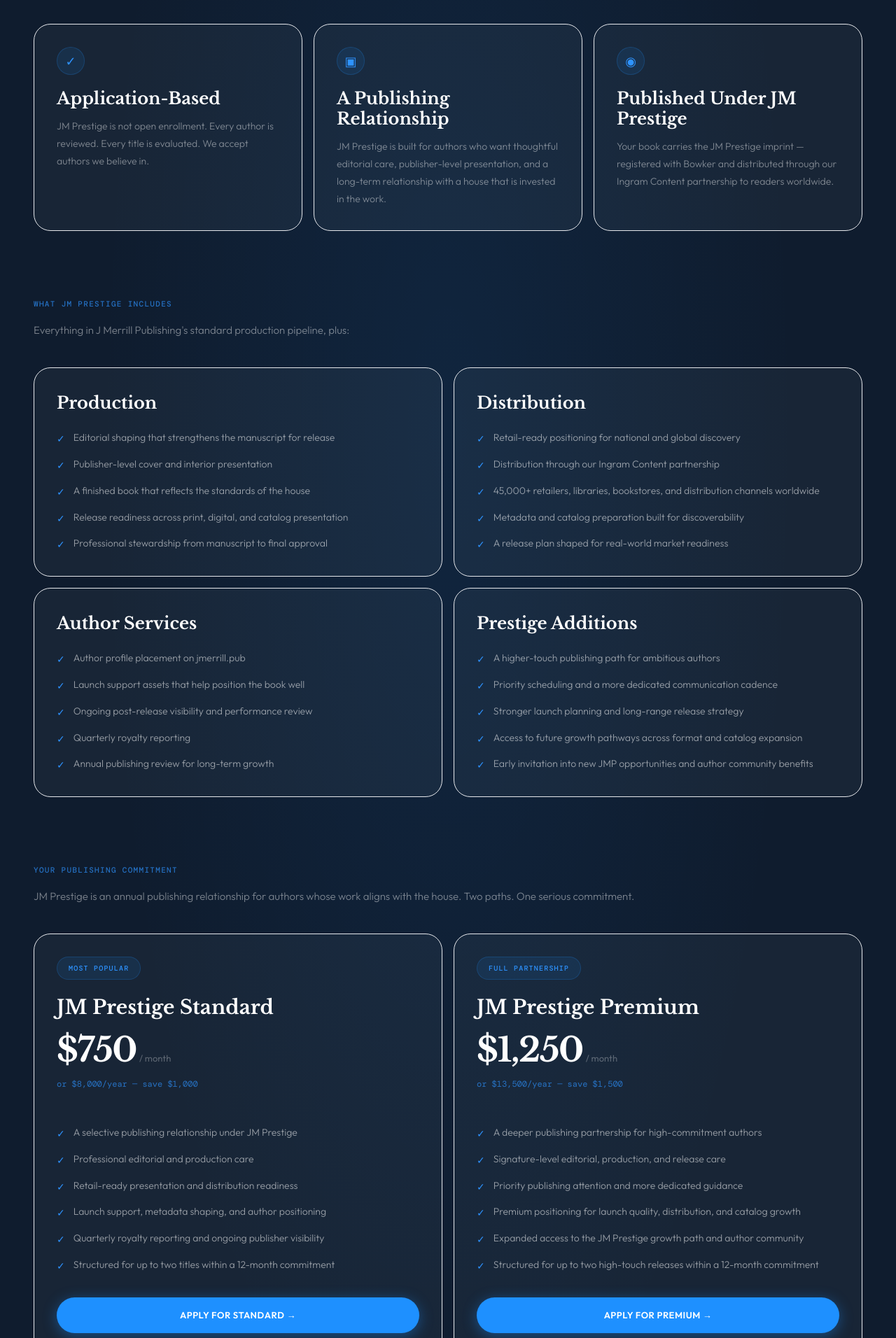
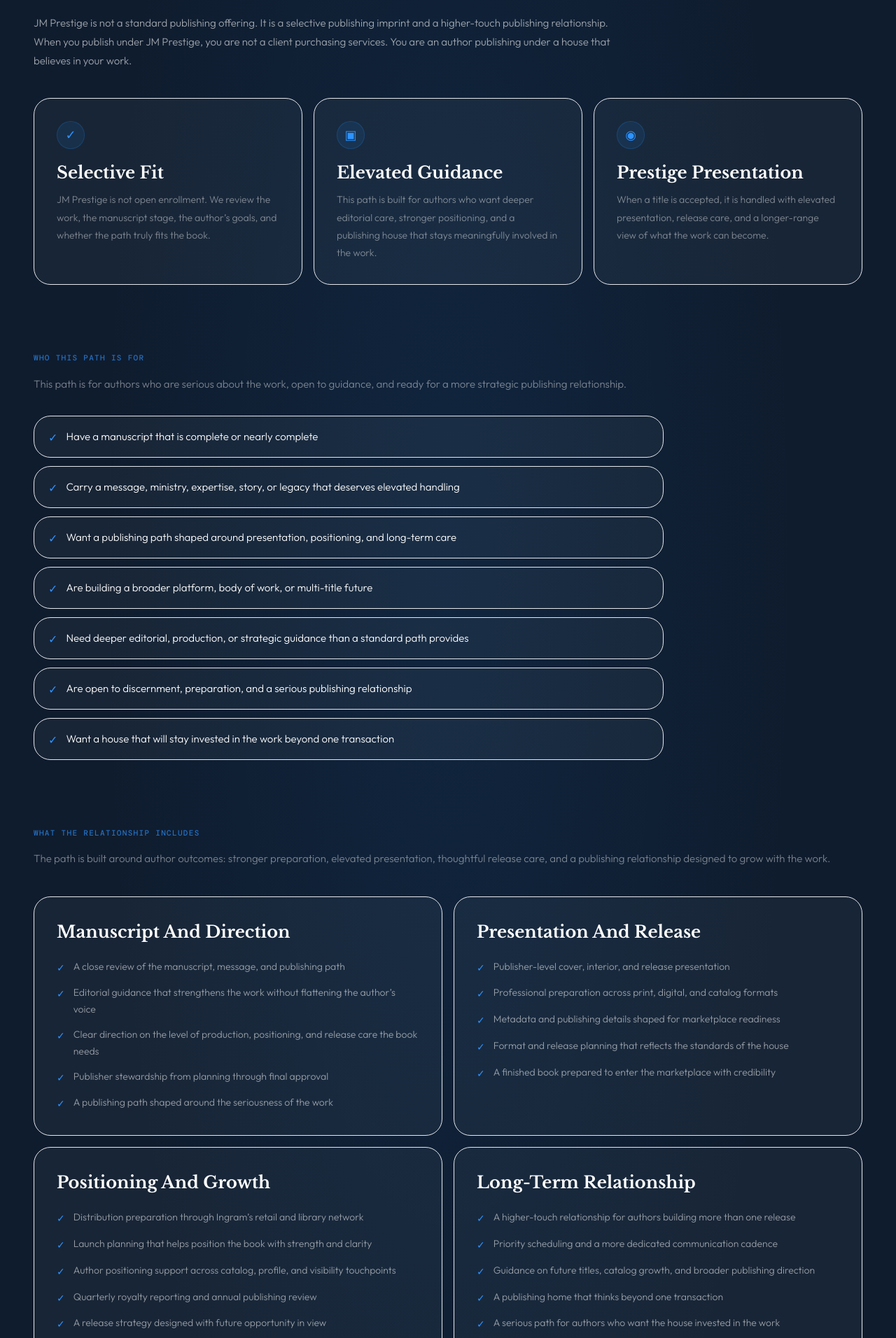
Before and after one commit to jmerrillorg/jmerrill-pub, a Next.js app: page /publishing-partner in a window 1280 px wide. Shown: the part 848-2760 px from the top of the page at 70% size. Built offline with nearby package versions, Linux system fonts and the light colour scheme.

Commit message:
Rewrite publishing partner page for author-first positioning

```diff
--- a/app/publishing-partner/page.tsx
+++ b/app/publishing-partner/page.tsx
@@ -2,67 +2,68 @@ import type { Metadata } from 'next'
 import Link from 'next/link'
 
 export const metadata: Metadata = {
-  title: 'JM Prestige — Application-Based Publishing Program | J Merrill Publishing',
-  description: "JM Prestige is J Merrill Publishing's selective annual publishing program. Two tiers starting at $750/month. Application required. Publisher-reviewed.",
+  title: 'JM Prestige — Selective Publishing Path | J Merrill Publishing',
+  description:
+    "JM Prestige is J Merrill Publishing's selective publishing path for serious work. Two tiers starting at $750/month. Application required. Publisher-reviewed.",
 }
 
 const distinctionCards = [
   {
     icon: '✓',
-    title: 'Application-Based',
-    body: 'JM Prestige is not open enrollment. Every author is reviewed. Every title is evaluated. We accept authors we believe in.',
+    title: 'Selective Fit',
+    body: 'JM Prestige is not open enrollment. We review the work, the manuscript stage, the author’s goals, and whether the path truly fits the book.',
   },
   {
     icon: '▣',
-    title: 'A Publishing Relationship',
-    body: "JM Prestige is built for authors who want thoughtful editorial care, publisher-level presentation, and a long-term relationship with a house that is invested in the work.",
+    title: 'Elevated Guidance',
+    body: 'This path is built for authors who want deeper editorial care, stronger positioning, and a publishing house that stays meaningfully involved in the work.',
   },
   {
     icon: '◉',
-    title: 'Published Under JM Prestige',
-    body: 'Your book carries the JM Prestige imprint — registered with Bowker and distributed through our Ingram Content partnership to readers worldwide.',
+    title: 'Prestige Presentation',
+    body: 'When a title is accepted, it is handled with elevated presentation, release care, and a longer-range view of what the work can become.',
   },
 ]
 
 const includedColumns = [
   {
-    title: 'Production',
+    title: 'Manuscript And Direction',
     items: [
-      'Editorial shaping that strengthens the manuscript for release',
-      'Publisher-level cover and interior presentation',
-      'A finished book that reflects the standards of the house',
-      'Release readiness across print, digital, and catalog presentation',
-      'Professional stewardship from manuscript to final approval',
+      'A close review of the manuscript, message, and publishing path',
+      'Editorial guidance that strengthens the work without flattening the author’s voice',
+      'Clear direction on the level of production, positioning, and release care the book needs',
+      'Publisher stewardship from planning through final approval',
+      'A publishing path shaped around the seriousness of the work',
     ],
   },
   {
-    title: 'Distribution',
+    title: 'Presentation And Release',
     items: [
-      'Retail-ready positioning for national and global discovery',
-      'Distribution through our Ingram Content partnership',
-      '45,000+ retailers, libraries, bookstores, and distribution channels worldwide',
-      'Metadata and catalog preparation built for discoverability',
-      'A release plan shaped for real-world market readiness',
+      'Publisher-level cover, interior, and release presentation',
+      'Professional preparation across print, digital, and catalog formats',
+      'Metadata and publishing details shaped for marketplace readiness',
+      'Format and release planning that reflects the standards of the house',
+      'A finished book prepared to enter the marketplace with credibility',
     ],
   },
   {
-    title: 'Author Services',
+    title: 'Positioning And Growth',
     items: [
-      'Author profile placement on jmerrill.pub',
-      'Launch support assets that help position the book well',
-      'Ongoing post-release visibility and performance review',
-      'Quarterly royalty reporting',
-      'Annual publishing review for long-term growth',
+      'Distribution preparation through Ingram’s retail and library network',
+      'Launch planning that helps position the book with strength and clarity',
+      'Author positioning support across catalog, profile, and visibility touchpoints',
+      'Quarterly royalty reporting and annual publishing review',
+      'A release strategy designed with future opportunity in view',
     ],
   },
   {
-    title: 'Prestige Additions',
+    title: 'Long-Term Relationship',
     items: [
-      'A higher-touch publishing path for ambitious authors',
+      'A higher-touch relationship for authors building more than one release',
       'Priority scheduling and a more dedicated communication cadence',
-      'Stronger launch planning and long-range release strategy',
-      'Access to future growth pathways across format and catalog expansion',
-      'Early invitation into new JMP opportunities and author community benefits',
+      'Guidance on future titles, catalog growth, and broader publishing direction',
+      'A publishing home that thinks beyond one transaction',
+      'A serious path for authors who want the house invested in the work',
     ],
   },
 ]
@@ -76,11 +77,11 @@ const pricingCards = [
     annual: 'or $8,000/year — save $1,000',
     features: [
       'A selective publishing relationship under JM Prestige',
-      'Professional editorial and production care',
-      'Retail-ready presentation and distribution readiness',
-      'Launch support, metadata shaping, and author positioning',
-      'Quarterly royalty reporting and ongoing publisher visibility',
-      'Structured for up to two titles within a 12-month commitment',
+      'Professional editorial, design, and production care for serious work',
+      'Release preparation shaped for presentation, discoverability, and readiness',
+      'Author positioning, launch support, and publisher guidance through the process',
+      'Quarterly royalty reporting and ongoing publishing visibility',
+      'A 12-month path structured for authors building intentional momentum',
     ],
     cta: 'Apply for Standard →',
   },
@@ -92,11 +93,11 @@ const pricingCards = [
     annual: 'or $13,500/year — save $1,500',
     features: [
       'A deeper publishing partnership for high-commitment authors',
-      'Signature-level editorial, production, and release care',
-      'Priority publishing attention and more dedicated guidance',
-      'Premium positioning for launch quality, distribution, and catalog growth',
-      'Expanded access to the JM Prestige growth path and author community',
-      'Structured for up to two high-touch releases within a 12-month commitment',
+      'Expanded editorial, production, and release attention for elevated work',
+      'Priority guidance, stronger consultation, and a more dedicated cadence',
+      'Prestige positioning for launch quality, marketplace presence, and long-range growth',
+      'Expanded access to the JM Prestige relationship and future publishing opportunities',
+      'A 12-month high-touch path for authors pursuing elevated presentation',
     ],
     cta: 'Apply for Premium →',
   },
@@ -104,17 +105,18 @@ const pricingCards = [
 
 const trustIndicators = [
   '📚 Bowker Registered Imprint',
-  '🌐 Ingram Content Distribution Partner',
-  '📖 45,000+ Global Distribution Points',
+  '🌐 Global distribution through Ingram’s retail and library network',
+  '✍️ Retained rights and author-centered publishing',
 ]
 
 const rightForYou = [
   'Have a manuscript that is complete or nearly complete',
-  'Are ready to invest in professional publishing — not just printing',
-  'Want their book in retail stores, libraries, and global distribution',
-  'Are building a platform, a brand, or a legacy — not just a book',
-  'Are committed to the full production process, not a shortcut',
-  'Want a publisher who will be invested in their success',
+  'Carry a message, ministry, expertise, story, or legacy that deserves elevated handling',
+  'Want a publishing path shaped around presentation, positioning, and long-term care',
+  'Are building a broader platform, body of work, or multi-title future',
+  'Need deeper editorial, production, or strategic guidance than a standard path provides',
+  'Are open to discernment, preparation, and a serious publishing relationship',
+  'Want a house that will stay invested in the work beyond one transaction',
 ]
 
 const acceptanceCriteria = {
@@ -159,8 +161,8 @@ export default function PublishingPartnerPage() {
             <span
               className="text-[11px] text-blue-400 font-medium tracking-[0.1em] uppercase"
               style={{ fontFamily: "'DM Mono', monospace" }}
-            >
-              JM Prestige — Now Accepting Applications
+          >
+              JM Prestige — Selective Application Path
             </span>
           </div>
 
@@ -174,12 +176,12 @@ export default function PublishingPartnerPage() {
               letterSpacing: '-0.03em',
             }}
           >
-            Publishing for authors<br />
-            who are ready.
+            A selective publishing path<br />
+            for serious work.
           </h1>
 
           <p className="text-[16px] font-light text-white/45 leading-[1.75] max-w-[720px] mx-auto">
-            JM Prestige is J Merrill Publishing&apos;s selective premium imprint — built for authors who are serious about their work, their release quality, and the legacy they are building.
+            Some books require more than a standard path to publication. JM Prestige is designed for authors whose work needs elevated care, strategic positioning, expanded guidance, and a publishing relationship built for more than one release.
           </p>
 
           <div className="mt-10 flex flex-col items-center gap-4">
@@ -195,16 +197,16 @@ export default function PublishingPartnerPage() {
               rel="noopener noreferrer"
               className="text-[14px] text-blue-400 border-b border-blue-400/30 pb-px hover:border-blue-400 transition-colors"
             >
-              Not sure yet? Start with a free consultation ↗
+              Talk with our publishing team ↗
             </a>
           </div>
         </section>
 
         <section className="mb-20 sm:mb-24">
           <div className="max-w-[860px] mb-10">
-            <SectionLabel>What Is JM Prestige</SectionLabel>
+            <SectionLabel>What Makes JM Prestige Different</SectionLabel>
             <p className="text-[15px] font-light leading-[1.8] text-white/60">
-              JM Prestige is not a standard publishing offering. It is a selective publishing imprint — the same imprint that appears on the cover, in the distributor catalog, and in every retailer listing. When you publish under JM Prestige, you are not a client purchasing services. You are an author publishing under a house that believes in your work.
+              JM Prestige is not a standard publishing offering. It is a selective publishing imprint and a higher-touch publishing relationship. When you publish under JM Prestige, you are not a client purchasing services. You are an author publishing under a house that believes in your work.
             </p>
           </div>
 
@@ -227,9 +229,25 @@ export default function PublishingPartnerPage() {
         </section>
 
         <section className="mb-20 sm:mb-24">
-          <SectionLabel>What JM Prestige Includes</SectionLabel>
+          <SectionLabel>Who This Path Is For</SectionLabel>
+          <p className="text-[15px] font-light leading-[1.75] text-white/45 mb-8">
+            This path is for authors who are serious about the work, open to guidance, and ready for a more strategic publishing relationship.
+          </p>
+
+          <div className="grid gap-3 max-w-[900px]">
+            {rightForYou.map((item) => (
+              <div key={item} className="flex items-start gap-3 bg-white/[0.04] border border-white/8 rounded-3xl px-5 py-4">
+                <span className="text-blue-400 mt-0.5">✓</span>
+                <span className="text-[15px] font-light leading-[1.7] text-white">{item}</span>
+              </div>
+            ))}
+          </div>
+        </section>
+
+        <section className="mb-20 sm:mb-24">
+          <SectionLabel>What The Relationship Includes</SectionLabel>
           <p className="text-[15px] font-light leading-[1.75] text-white/45 mb-10">
-            Everything in J Merrill Publishing&apos;s standard production pipeline, plus:
+            The path is built around author outcomes: stronger preparation, elevated presentation, thoughtful release care, and a publishing relationship designed to grow with the work.
           </p>
 
           <div className="grid gap-4 lg:grid-cols-2">
@@ -255,9 +273,9 @@ export default function PublishingPartnerPage() {
         </section>
 
         <section className="mb-20 sm:mb-24">
-          <SectionLabel>Your Publishing Commitment</SectionLabel>
+          <SectionLabel>Investment And Expectations</SectionLabel>
           <p className="text-[15px] font-light leading-[1.75] text-white/45 mb-10">
-            JM Prestige is an annual publishing relationship for authors whose work aligns with the house. Two paths. One serious commitment.
+            Prestige publishing requires time, preparation, communication, and clear expectations. The investment reflects the level of guidance, presentation, and care involved. Two paths. One serious commitment.
           </p>
 
           <div className="grid gap-4 lg:grid-cols-2">
@@ -320,18 +338,42 @@ export default function PublishingPartnerPage() {
         </section>
 
         <section className="mb-20 sm:mb-24">
-          <SectionLabel>A Real Imprint. A Real Catalog.</SectionLabel>
+          <SectionLabel>What Authors Keep</SectionLabel>
           <div className="max-w-[860px]">
             <p className="text-[15px] font-light leading-[1.8] text-white/60">
-              JM Prestige is a registered publishing imprint under J Merrill Publishing, Inc. — recognized by Bowker and distributed through our partnership with Ingram Content, the world&apos;s largest book distributor. Every JM Prestige title reaches readers through 45,000+ retailers, libraries, bookstores, and distribution channels worldwide. This is not a label. It is a publishing home.
+              The elevated path does not mean the author disappears. Your name remains at the center of the work. Our role is to help prepare, position, and support the book while honoring the voice, ownership, and legacy behind it.
             </p>
+          </div>
+
+          <div className="mt-10 grid gap-4 lg:grid-cols-[1.2fr_0.8fr]">
+            <div className="bg-white/[0.04] border border-white/8 rounded-3xl p-8">
+              <p className="text-[15px] font-light leading-[1.85] text-white/70">
+                Publishing with J Merrill means professional support without losing your voice. We work to preserve the identity of the author, protect the integrity of the message, and help the work reach readers with strength, clarity, and care.
+              </p>
+            </div>
+
+            <div className="bg-white/[0.04] border border-white/8 rounded-3xl p-8">
+              <ul className="flex flex-col gap-4">
+                {[
+                  'Your name on the front',
+                  'Your rights and ownership',
+                  'Your voice and message at the center',
+                  'Your long-term authorship and future opportunities',
+                ].map((item) => (
+                  <li key={item} className="flex items-start gap-3 text-[14px] font-light leading-[1.7] text-white/70">
+                    <span className="text-blue-400 mt-0.5">•</span>
+                    <span>{item}</span>
+                  </li>
+                ))}
+              </ul>
+            </div>
           </div>
 
           <div className="mt-10 flex flex-col sm:flex-row sm:flex-wrap sm:items-center sm:justify-center gap-4">
             {trustIndicators.map((indicator) => (
               <div
                 key={indicator}
-                className="rounded-full border border-white/8 bg-white/[0.04] px-5 py-3 text-[12px] text-white/55 tracking-[0.08em] uppercase text-center"
+                className="rounded-full border border-white/8 bg-white/[0.04] px-5 py-3 text-[12px] text-white/70 tracking-[0.08em] uppercase text-center"
                 style={{ fontFamily: "'DM Mono', monospace" }}
               >
                 {indicator}
@@ -341,30 +383,11 @@ export default function PublishingPartnerPage() {
         </section>
 
         <section className="mb-20 sm:mb-24">
-          <SectionLabel>Is JM Prestige Right For You?</SectionLabel>
-          <p className="text-[15px] font-light leading-[1.75] text-white/45 mb-8">
-            JM Prestige is built for authors who:
+          <SectionLabel>How We Decide Fit</SectionLabel>
+          <p className="text-[15px] font-light leading-[1.75] text-white/45 mb-8 max-w-[860px]">
+            Because JM Prestige is selective, the first step is not a checkout. It is a conversation about the work, the author’s goals, the manuscript stage, and whether this path is the right home.
           </p>
 
-          <div className="grid gap-3 max-w-[900px]">
-            {rightForYou.map((item) => (
-              <div key={item} className="flex items-start gap-3 bg-white/[0.04] border border-white/8 rounded-3xl px-5 py-4">
-                <span className="text-blue-400 mt-0.5">✓</span>
-                <span className="text-[15px] font-light leading-[1.7] text-white">{item}</span>
-              </div>
-            ))}
-          </div>
-
-          <p
-            className="text-[15px] font-light italic text-white/30 mt-8"
-            style={{ fontFamily: "'Libre Baskerville', serif" }}
-          >
-            If that&apos;s you — we&apos;d love to review your application.
-          </p>
-        </section>
-
-        <section className="mb-20 sm:mb-24">
-          <SectionLabel>What We Look For</SectionLabel>
           <div className="grid gap-4 lg:grid-cols-2">
             <div className="bg-white/[0.04] border border-white/8 rounded-3xl p-8">
               <h2
@@ -417,12 +440,12 @@ export default function PublishingPartnerPage() {
               letterSpacing: '-0.02em',
             }}
           >
-            Ready to publish under<br />
-            <em className="not-italic italic text-blue-500">JM Prestige?</em>
+            Ready to see if<br />
+            <em className="not-italic italic text-blue-500">JM Prestige is the right fit?</em>
           </h2>
 
           <p className="text-[15px] font-light leading-[1.75] text-white/40 max-w-[640px] mx-auto">
-            Applications are reviewed on a rolling basis. We respond within 3–5 business days.
+            Tell us about the work, where the manuscript stands, and what you believe the book is meant to become. We will review the fit and help you understand the next step.
           </p>
 
           <div className="mt-8 flex flex-col items-center gap-4">
@@ -430,16 +453,14 @@ export default function PublishingPartnerPage() {
               href="/publishing-partner/apply"
               className="inline-flex items-center justify-center rounded-full bg-blue-500 px-8 py-4 text-[14px] font-semibold uppercase tracking-[0.04em] text-white shadow-[0_4px_20px_rgba(30,144,255,0.4)] transition-all duration-200 hover:-translate-y-0.5 hover:bg-blue-600"
             >
-              Apply Now →
+              Apply for JM Prestige →
             </Link>
-            <a
-              href={bookingUrl}
-              target="_blank"
-              rel="noopener noreferrer"
+            <Link
+              href="/packages"
               className="text-[14px] text-blue-400 border-b border-blue-400/30 pb-px hover:border-blue-400 transition-colors"
             >
-              Questions? Schedule a free consultation ↗
-            </a>
+              Explore Publishing Options →
+            </Link>
           </div>
         </section>
       </div>
```
